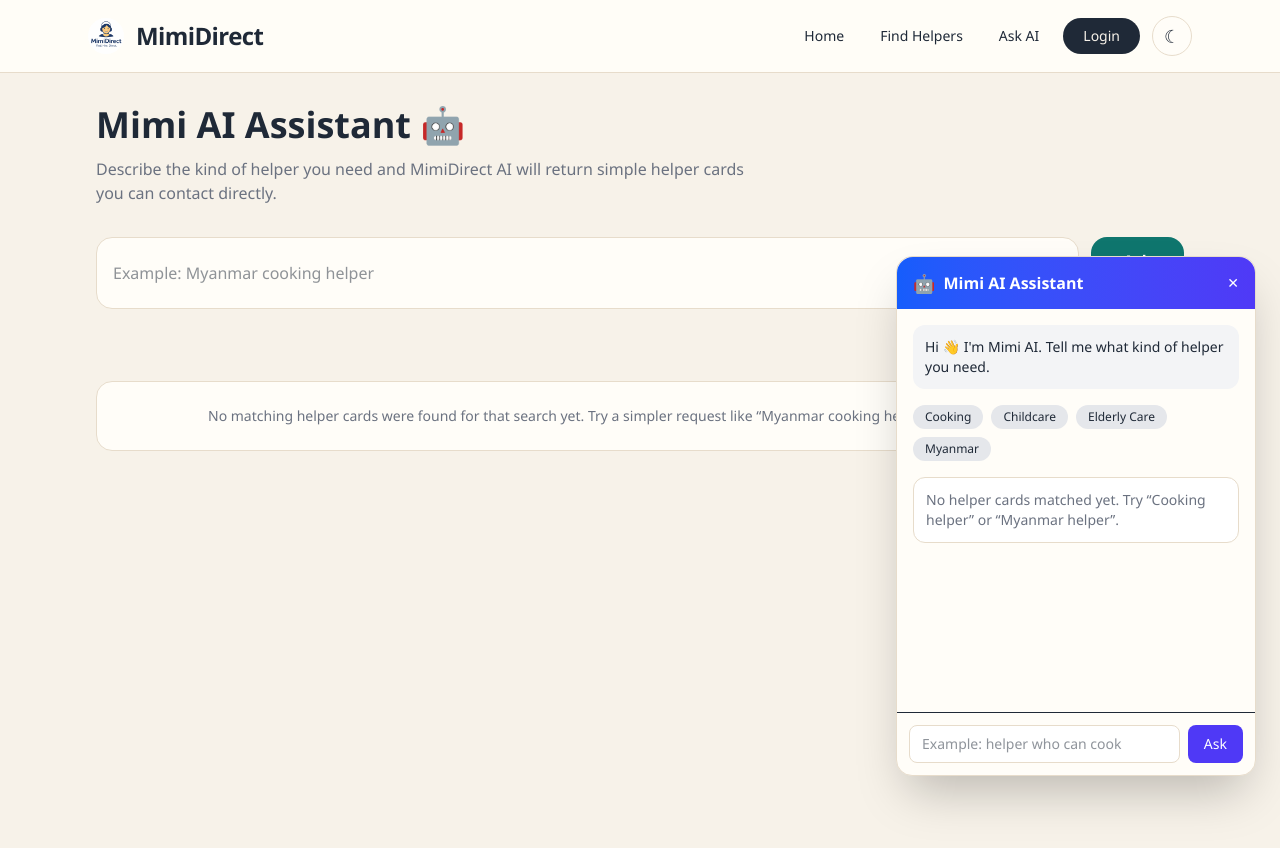
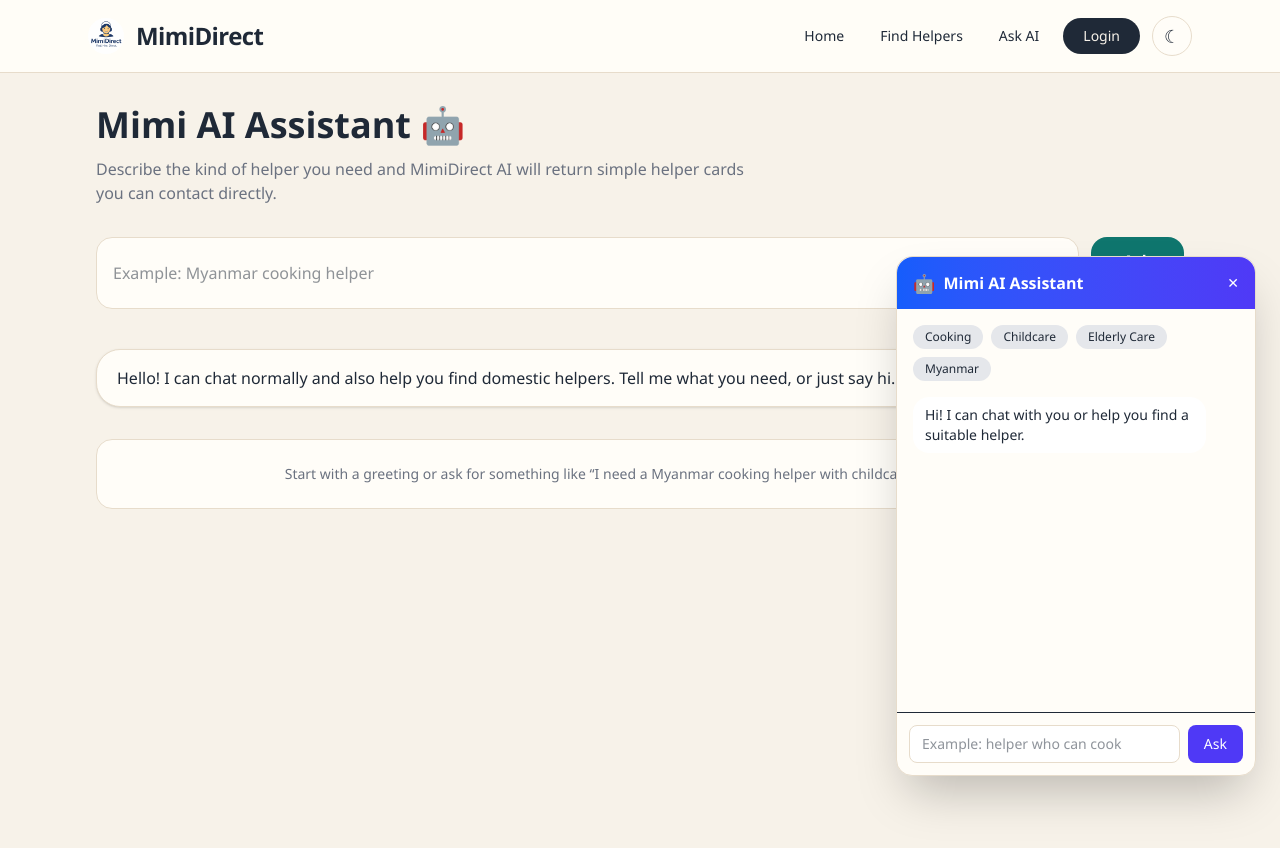
Before and after one commit to dhmkt05/mimidirect, a Next.js app: page /chat in a window 1280 px wide. Shown: the top 848 px of the page. Built offline with nearby package versions, Linux system fonts and the light colour scheme.

Commit message:
Restore hybrid Mimi AI chat replies

```diff
--- a/app/api/chat/route.ts
+++ b/app/api/chat/route.ts
@@ -83,7 +83,7 @@ function normalizeChatResponse(payload: unknown): ChatResponse {
 
   return {
     helpers: normalizedHelpers,
-    summary: firstOutput,
+    reply: firstOutput,
   }
 }
 
@@ -127,6 +127,32 @@ function extractSearchTerms(message: string) {
     )
 
   return [...new Set([...explicitTerms, ...keywordTerms])].slice(0, 8)
+}
+
+function isHelperSearchIntent(message: string) {
+  const normalized = message.toLowerCase()
+
+  return [
+    "helper",
+    "cook",
+    "cooking",
+    "child",
+    "childcare",
+    "elderly",
+    "care",
+    "cleaning",
+    "laundry",
+    "maid",
+    "nanny",
+    "myanmar",
+    "india",
+    "philippines",
+    "indonesia",
+    "experience",
+    "hire",
+    "looking for",
+    "find",
+  ].some((term) => normalized.includes(term))
 }
 
 async function searchHelpersInSupabase(message: string) {
@@ -211,11 +237,24 @@ export async function POST(req: Request) {
       return NextResponse.json(normalized)
     }
 
+    if (!isHelperSearchIntent(message)) {
+      return NextResponse.json({
+        helpers: [],
+        reply:
+          normalized.reply ??
+          "Hello! I can help you find domestic helpers or answer questions about hiring through MimiDirect.",
+      })
+    }
+
     const fallbackHelpers = await searchHelpersInSupabase(message)
 
     return NextResponse.json({
       helpers: fallbackHelpers,
-      summary: normalized.summary,
+      reply:
+        normalized.reply ??
+        (fallbackHelpers.length > 0
+          ? "I found some helper profiles that may match your request."
+          : "I could not find matching helpers yet. Try a simpler search like 'Myanmar cooking helper'."),
     })
   } catch (error) {
     const message =
--- a/app/chat/page.tsx
+++ b/app/chat/page.tsx
@@ -3,24 +3,39 @@
 import { useState } from "react"
 
 import { getHelperImageSrc, getWhatsAppLink } from "@/lib/helper-utils"
-import type { ChatResponse, Helper } from "@/types/helper"
+import type { ChatMessage, ChatResponse, Helper } from "@/types/helper"
 
 /* eslint-disable @next/next/no-img-element */
 
 export default function ChatPage() {
 
 const [message,setMessage] = useState("")
-const [helpers,setHelpers] = useState<Helper[]>([])
+const [messages,setMessages] = useState<ChatMessage[]>([
+{
+id: "welcome",
+role: "assistant",
+content:
+"Hello! I can chat normally and also help you find domestic helpers. Tell me what you need, or just say hi.",
+},
+])
 const [loading,setLoading] = useState(false)
 const [error,setError] = useState<string | null>(null)
 
 async function searchHelpers(){
+const trimmedMessage = message.trim()
 
-if(!message.trim()) return
+if(!trimmedMessage) return
+
+const userMessage: ChatMessage = {
+id: `${Date.now()}-user`,
+role: "user",
+content: trimmedMessage,
+}
 
 setLoading(true)
 setError(null)
-setHelpers([])
+setMessage("")
+setMessages((current) => [...current, userMessage])
 
 try{
 
@@ -29,7 +44,7 @@ method:"POST",
 headers:{
 "Content-Type":"application/json"
 },
-body:JSON.stringify({message})
+body:JSON.stringify({message:trimmedMessage})
 })
 
 if(!res.ok){
@@ -39,11 +54,29 @@ throw new Error(errorData?.error || fallbackError)
 }
 
 const data: ChatResponse = await res.json()
+const assistantMessage: ChatMessage = {
+id: `${Date.now()}-assistant`,
+role: "assistant",
+content:
+data.reply ||
+((data.helpers?.length ?? 0) > 0
+? "Here are some helper profiles that match your request."
+: "I’m here to help. Try asking about a helper type, country, or experience level."),
+helpers: data.helpers || [],
+}
 
-setHelpers(data.helpers || [])
+setMessages((current) => [...current, assistantMessage])
 
 }catch(err){
 setError(err instanceof Error ? err.message : "Search error. Please try again.")
+setMessages((current) => [
+...current,
+{
+id: `${Date.now()}-assistant-error`,
+role: "assistant",
+content: "I ran into an issue while responding. Please try again.",
+},
+])
 } finally {
 setLoading(false)
 }
@@ -91,9 +124,24 @@ className="rounded-2xl bg-accent px-5 py-3 font-semibold text-accent-contrast sm
 </p>
 ) : null}
 
-<div className="grid grid-cols-1 gap-6 md:grid-cols-2 xl:grid-cols-3">
+<div className="space-y-6">
+{messages.map((entry)=>(
+<div key={entry.id} className={entry.role === "user" ? "ml-auto max-w-3xl" : "max-w-4xl"}>
+<div
+className={
+entry.role === "user"
+? "ml-auto max-w-2xl rounded-3xl bg-accent px-5 py-4 text-accent-contrast"
+: "rounded-3xl border border-border bg-surface px-5 py-4 text-foreground shadow-sm"
+}
+>
+<p className="whitespace-pre-wrap text-sm sm:text-base">
+{entry.content}
+</p>
+</div>
 
-{helpers.map((helper)=>(
+{entry.helpers && entry.helpers.length > 0 ? (
+<div className="mt-4 grid grid-cols-1 gap-6 md:grid-cols-2 xl:grid-cols-3">
+{entry.helpers.map((helper: Helper)=>(
 <div
 key={helper.id}
 className="rounded-3xl border border-border bg-surface p-5 shadow-sm"
@@ -143,13 +191,15 @@ Contact Helper
 
 </div>
 ))}
-
+</div>
+) : null}
+</div>
+))}
 </div>
 
-{!loading && !error && helpers.length === 0 ? (
+{!loading && !error && messages.length === 1 ? (
 <p className="mt-8 rounded-2xl border border-border bg-surface px-4 py-6 text-center text-sm text-muted">
-No matching helper cards were found for that search yet. Try a simpler request like
- “Myanmar cooking helper” or “childcare helper”.
+Start with a greeting or ask for something like “I need a Myanmar cooking helper with childcare experience.”
 </p>
 ) : null}
 
--- a/components/AIChatWidget.tsx
+++ b/components/AIChatWidget.tsx
@@ -3,7 +3,7 @@
 import { useState } from "react"
 
 import { getHelperImageSrc, getWhatsAppLink } from "@/lib/helper-utils"
-import type { ChatResponse, Helper } from "@/types/helper"
+import type { ChatMessage, ChatResponse, Helper } from "@/types/helper"
 
 /* eslint-disable @next/next/no-img-element */
 
@@ -11,19 +11,31 @@ export default function AIChatWidget(){
 
 const [open,setOpen] = useState(true)
 const [message,setMessage] = useState("")
-const [helpers,setHelpers] = useState<Helper[]>([])
+const [messages,setMessages] = useState<ChatMessage[]>([
+{
+id: "widget-welcome",
+role: "assistant",
+content: "Hi! I can chat with you or help you find a suitable helper.",
+},
+])
 const [loading,setLoading] = useState(false)
 const [error,setError] = useState<string | null>(null)
 
 async function searchHelpers(msg?:string){
-
-const query = msg || message
+const query = (msg || message).trim()
 
 if(!query.trim()) return
 
+const userMessage: ChatMessage = {
+id: `${Date.now()}-widget-user`,
+role: "user",
+content: query,
+}
+
 setLoading(true)
 setError(null)
-setHelpers([])
+setMessage("")
+setMessages((current) => [...current, userMessage])
 
 try {
 const res = await fetch("/api/chat",{
@@ -39,11 +51,28 @@ throw new Error(errorData?.error || fallbackError)
 }
 
 const data: ChatResponse = await res.json()
+const assistantMessage: ChatMessage = {
+id: `${Date.now()}-widget-assistant`,
+role: "assistant",
+content:
+data.reply ||
+((data.helpers?.length ?? 0) > 0
+? "Here are some helpers that may suit your request."
+: "I’m here to help. Try asking about a type of helper or say hello."),
+helpers: data.helpers || [],
+}
 
-setHelpers(data.helpers || [])
-setMessage("")
+setMessages((current) => [...current, assistantMessage])
 } catch (err) {
 setError(err instanceof Error ? err.message : "Search error. Please try again.")
+setMessages((current) => [
+...current,
+{
+id: `${Date.now()}-widget-assistant-error`,
+role: "assistant",
+content: "I ran into an issue while responding. Please try again.",
+},
+])
 } finally {
 setLoading(false)
 }
@@ -71,10 +100,6 @@ return(
 </div>
 
 <div className="flex-1 overflow-y-auto p-4 space-y-4">
-
-<div className="bg-gray-100 p-3 rounded-xl text-sm">
-Hi 👋 I&apos;m Mimi AI. Tell me what kind of helper you need.
-</div>
 
 {error ? (
 <div className="rounded-xl border border-red-200 bg-red-50 p-3 text-sm text-red-700">
@@ -114,8 +139,21 @@ Myanmar
 
 </div>
 
-{helpers.map((helper)=>(
+{messages.map((entry)=>(
+<div key={entry.id}>
+<div
+className={
+entry.role === "user"
+? "ml-auto max-w-[85%] rounded-2xl bg-accent px-3 py-2 text-sm text-accent-contrast"
+: "max-w-[90%] rounded-2xl bg-surface-strong px-3 py-2 text-sm text-foreground"
+}
+>
+{entry.content}
+</div>
 
+{entry.helpers && entry.helpers.length > 0 ? (
+<div className="mt-3 space-y-3">
+{entry.helpers.map((helper: Helper)=>(
 <div
 key={helper.id}
 className="flex gap-3 rounded-xl border border-border bg-surface-strong p-3 shadow-sm"
@@ -124,7 +162,7 @@ className="flex gap-3 rounded-xl border border-border bg-surface-strong p-3 shad
 <img
 src={getHelperImageSrc(helper.photo_url)}
 alt={helper.name}
-className="w-14 h-14 rounded-lg object-cover"
+className="h-14 w-14 rounded-lg object-cover"
 />
 
 <div className="flex-1 text-sm">
@@ -168,14 +206,11 @@ Contact on WhatsApp
 </div>
 
 </div>
-
 ))}
-
-{!loading && !error && helpers.length === 0 ? (
-<div className="rounded-xl border border-border bg-surface-strong p-3 text-sm text-muted">
-No helper cards matched yet. Try “Cooking helper” or “Myanmar helper”.
 </div>
 ) : null}
+</div>
+))}
 
 </div>
 
--- a/types/helper.ts
+++ b/types/helper.ts
@@ -13,6 +13,13 @@ export type Helper = {
 
 export type ChatResponse = {
   helpers?: Helper[]
-  summary?: string | null
+  reply?: string | null
   error?: string
 }
+
+export type ChatMessage = {
+  id: string
+  role: "user" | "assistant"
+  content: string
+  helpers?: Helper[]
+}
```
